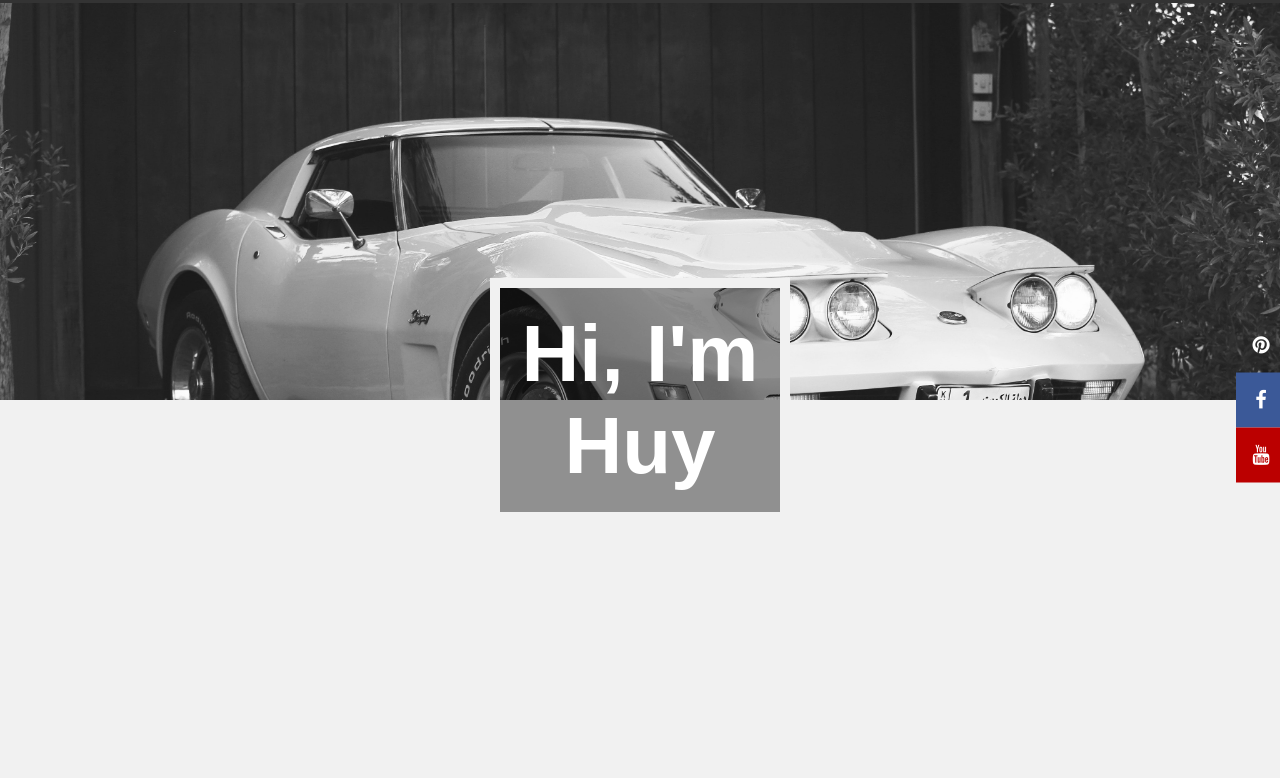
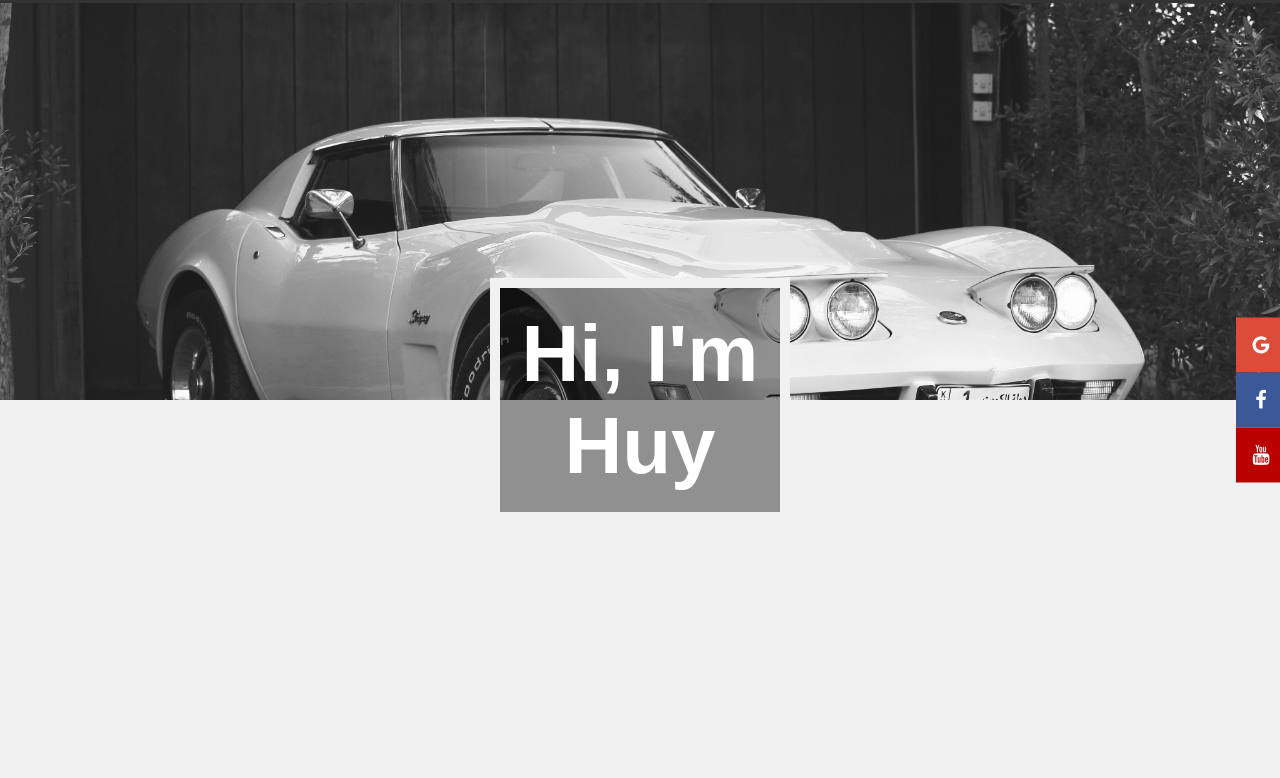
Before and after one commit to Nguyenduchuya310/finalhtml.github.io, a plain HTML site: page index.html in a window 1280 px wide. Shown: the top 778 px of the page. Drawn offline with Linux system fonts and the light colour scheme.

Commit message:
Update index.html

```diff
--- a/index.html
+++ b/index.html
@@ -148,7 +148,7 @@ body {
 
 <div class="icon-bar">
 
-  <a href="https://www.pinterest.com/hoangthituyetk13_hn/_saved/" class="pinterest"><i class="fa fa-pinterest"></i></a>
+  <a href="https://www.google.com/search?q=google&rlz=1C5CHFA_enVN947VN947&oq=g&aqs=chrome.2.69i57j35i39l2j0i131i433l2j69i60l3.2527j0j7&sourceid=chrome&ie=UTF-8" class="google"><i class="fa fa-google"></i></a>
   <a href="https://www.facebook.com/profile.php?id=100014228530355" class="facebook"><i class="fa fa-facebook"></i></a>
   <a href="https://www.youtube.com/channel/UCHZqAaKEQdHebwLJspXblkA" class="youtube"><i class="fa fa-youtube"></i></a>
 
```
